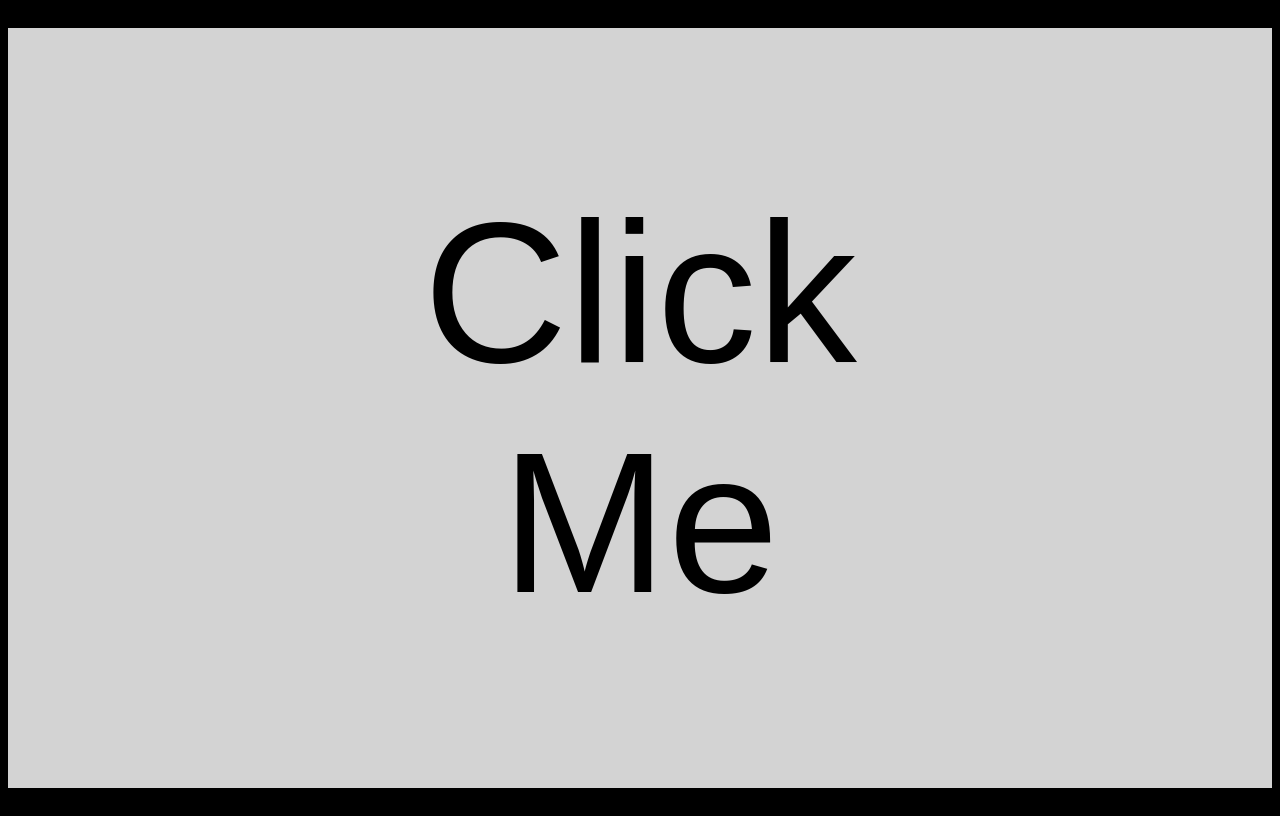
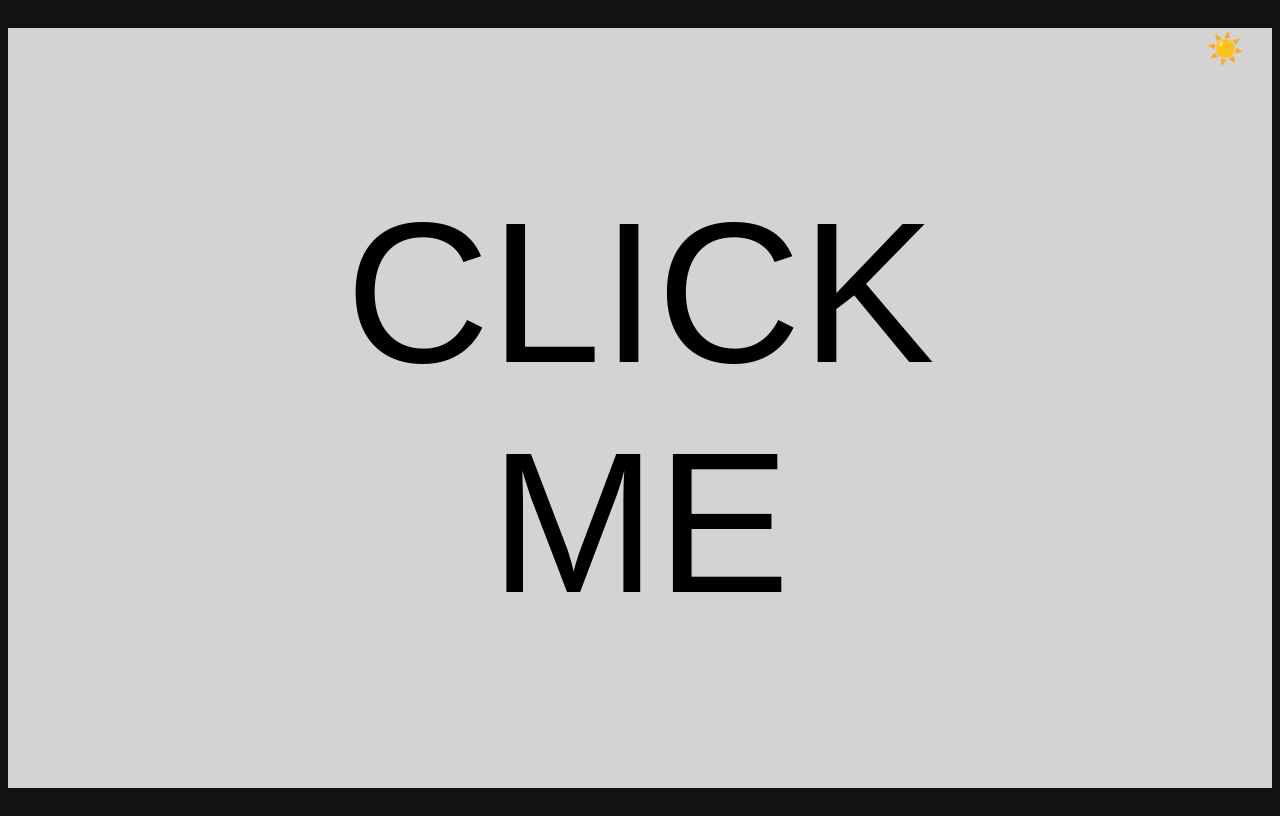
Before and after one commit to unlockthecode/btn-colorchange, a plain HTML site: page index.html in a window 1280 px wide. Drawn offline with Linux system fonts and the light colour scheme.

Commit message:
Implement dark mode toggle and enhance button color change effect with rainbow animation

```diff
--- a/index.html
+++ b/index.html
@@ -10,8 +10,12 @@
             justify-content: center;
             align-items: center;
             height: 100vh;
-            background-color: black;
+            background-color: white;
         }
+        body.dark-mode {
+            background-color: #121212;
+        }
+
         #btn-main {
             padding: 150px 250px;
             font-size: 200px;
@@ -19,10 +23,22 @@
             border: none;
             cursor: pointer;
         }
+
+        #btn-darkmode {
+            position: absolute;
+            top: 30px;
+            right: 30px;
+            font-size: 30px;
+            background: none;
+            border: none;
+            cursor: pointer;
+        }
+
     </style>
 </head>
 <body>
-    <button id="btn-main">Click Me</button>
+    <button id="btn-main">CLICK ME</button>
+    <button id="btn-darkmode">🌙</button>
     <script src="script.js"></script>
 </body>
 </html>
--- a/script.js
+++ b/script.js
@@ -5,8 +5,18 @@ const button = document.getElementById('btn-main');
 // Listener for click event so it changes the color randomly
 button.addEventListener('click', function() {
     // Generate random RGB color
-    button.style.backgroundColor = randomColor();
-    button.style.color = randomTextColor();
+
+
+    // button.style.backgroundColor = randomColor();
+    // button.style.color = randomTextColor();
+
+    // Loop 10x to create a rainbow effect
+    for(let i = 0; i<= 10; i++){
+        setTimeout(function() {
+            button.style.backgroundColor = randomColor();
+            button.style.color = randomTextColor();
+        }, i * 250); // Delay increases per iteration
+    }
 });
 
 
@@ -52,3 +62,15 @@ function randomTextColor(){
         return `rgb(${lightR}, ${lightG}, ${lightB})`;
     }
 }
+
+// Dark Mode Toggle Button
+const buttonDarkMode = document.getElementById('btn-darkmode');
+
+buttonDarkMode.addEventListener('click', function() {
+    document.body.classList.toggle('dark-mode');
+    // IF ELSE STATEMENT TO TOGGLE ICON, BASICALLY IF MOON SET TO SUN, ELSE SET TO MOON
+    buttonDarkMode.textContent = buttonDarkMode.textContent === "🌙" ? "☀️" : "🌙";
+});
+
+// Start with Dark Mode
+buttonDarkMode.click();
```
